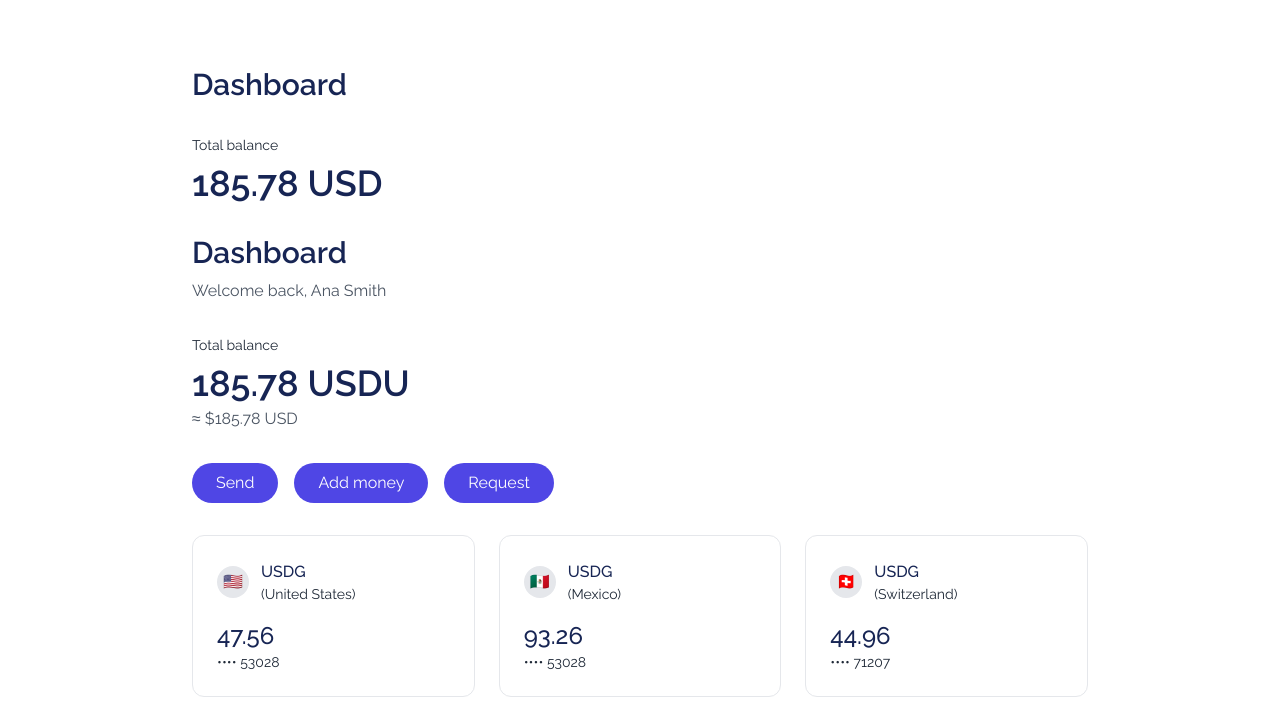
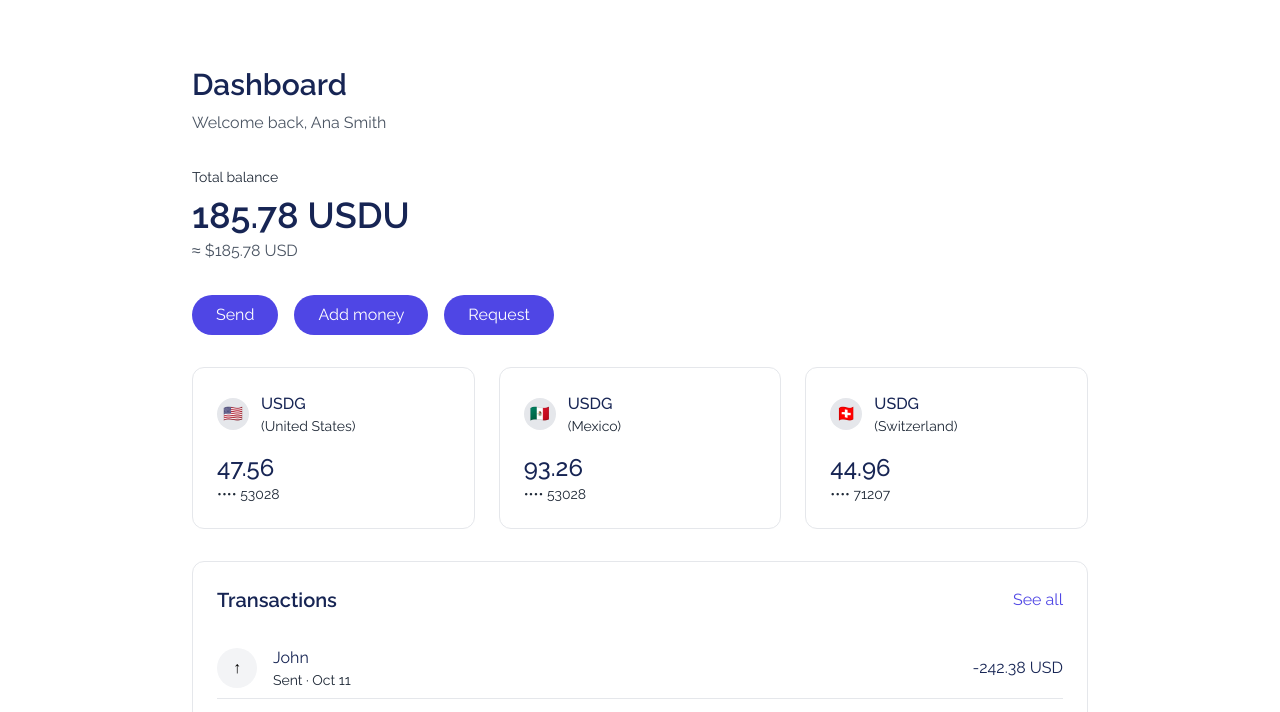
Before and after one commit to AdityaGhai18/EdTech, an Astro site in the folder web/: page /demo in a window 1280 px wide. Shown: the part 85-797 px from the top of the page. Built offline with nearby package versions, Linux system fonts and the light colour scheme; Astro itself is replaced by a stand-in of ours.

Commit message:
fix merge

```diff
--- a/web/src/pages/demo.astro
+++ b/web/src/pages/demo.astro
@@ -80,14 +80,7 @@ const dashboardData = {
         <main class="p-6 mt-32">
             <Container>
                 <div class="max-w-4xl mx-auto px-2 sm:px-0">
-                <!-- Dashboard Title -->
-                <h1 class="text-heading-1 text-2xl sm:text-3xl font-semibold mb-6 sm:mb-8">Dashboard</h1>
 
-                <!-- Balance Section -->
-                <div class="mb-6 sm:mb-8">
-                    <h2 class="text-heading-2 text-sm mb-2">Total balance</h2>
-                    <div class="text-heading-1 text-3xl sm:text-4xl font-semibold">185.78 USD</div>
-                </div>
                 <div class="max-w-4xl mx-auto">
                     <!-- Welcome & Title -->
                     <div class="flex flex-col gap-y-2 mb-8">
```
